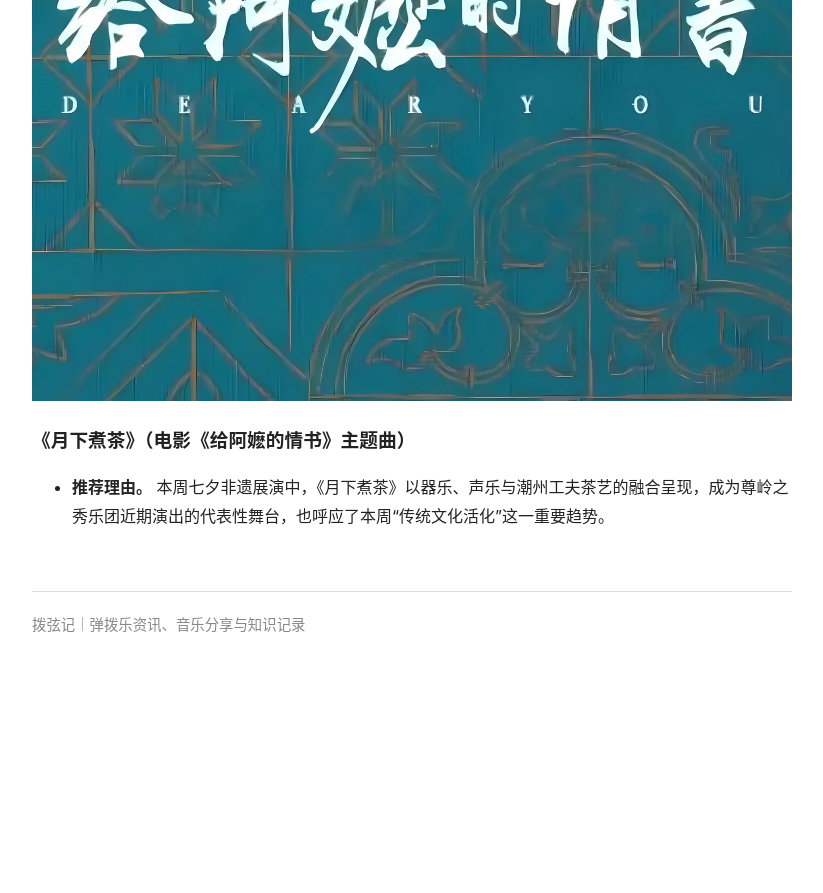
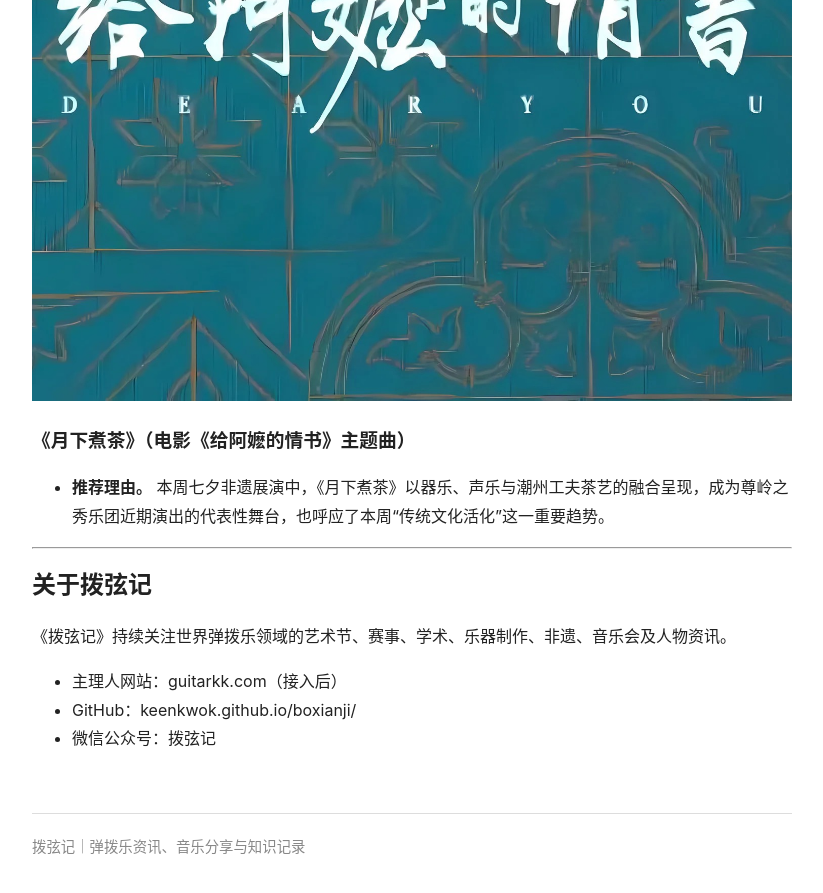
Before and after one commit to KeenKwok/boxianji, a Jekyll site: the page built from weekly/2026-08-22.md, in a window 1280 px wide and 900 px high, scrolled down 5664 px. Shown: the top 893 px of the window, without its empty margins (228-1051 px from the left). Built offline with Jekyll 4.4.1, drawn with Linux system fonts in a browser that asks for light colours; before the commit the page ends 6342 px from its top, so only the background shows below that.

Commit message:
更新 2026-08-22.md

```diff
--- a/weekly/2026-08-22.md
+++ b/weekly/2026-08-22.md
@@ -101,3 +101,13 @@ title: 弹拨乐一周简报（2026.08.15—08.22）
 ### 《月下煮茶》（电影《给阿嬷的情书》主题曲）
 
 - **推荐理由。** 本周七夕非遗展演中，《月下煮茶》以器乐、声乐与潮州工夫茶艺的融合呈现，成为尊岭之秀乐团近期演出的代表性舞台，也呼应了本周“传统文化活化”这一重要趋势。
+
+---
+
+## 关于拨弦记
+
+《拨弦记》持续关注世界弹拨乐领域的艺术节、赛事、学术、乐器制作、非遗、音乐会及人物资讯。
+
+- 主理人网站：guitarkk.com（接入后）
+- GitHub：keenkwok.github.io/boxianji/
+- 微信公众号：拨弦记
```
